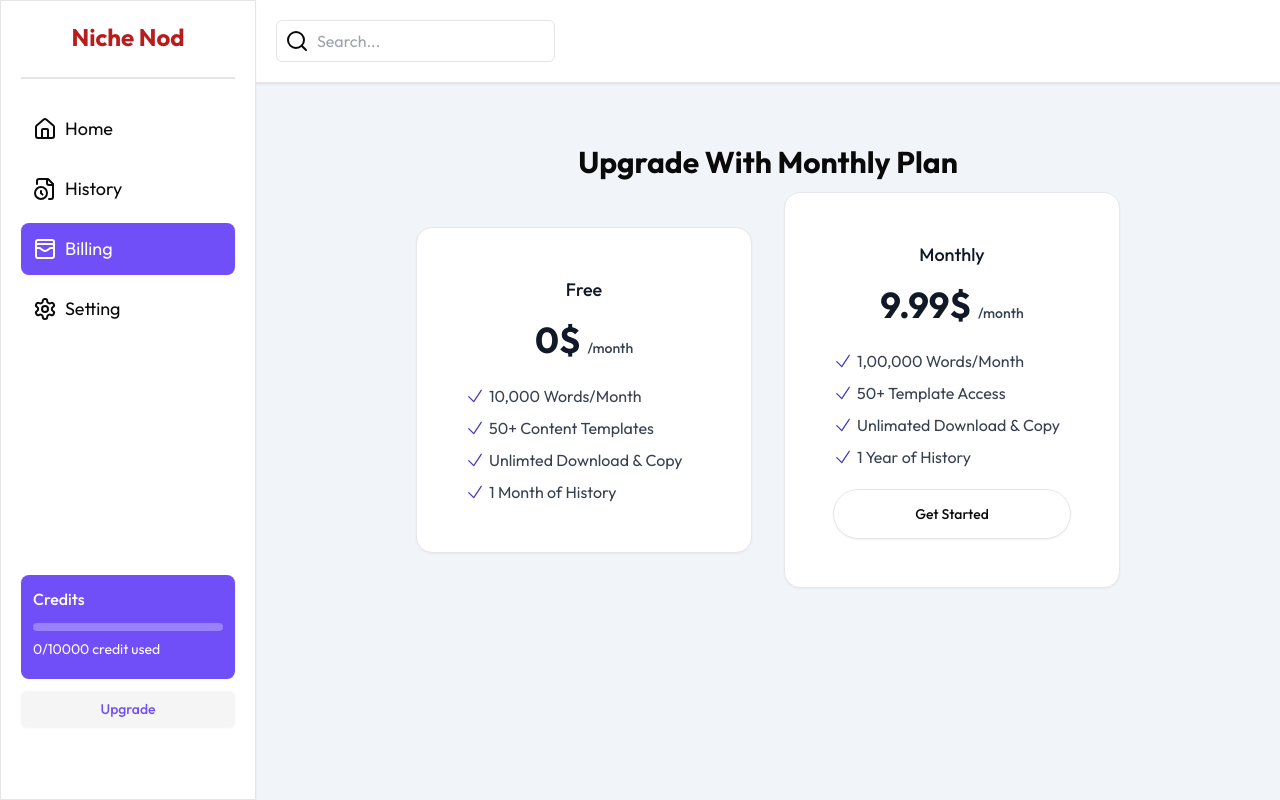
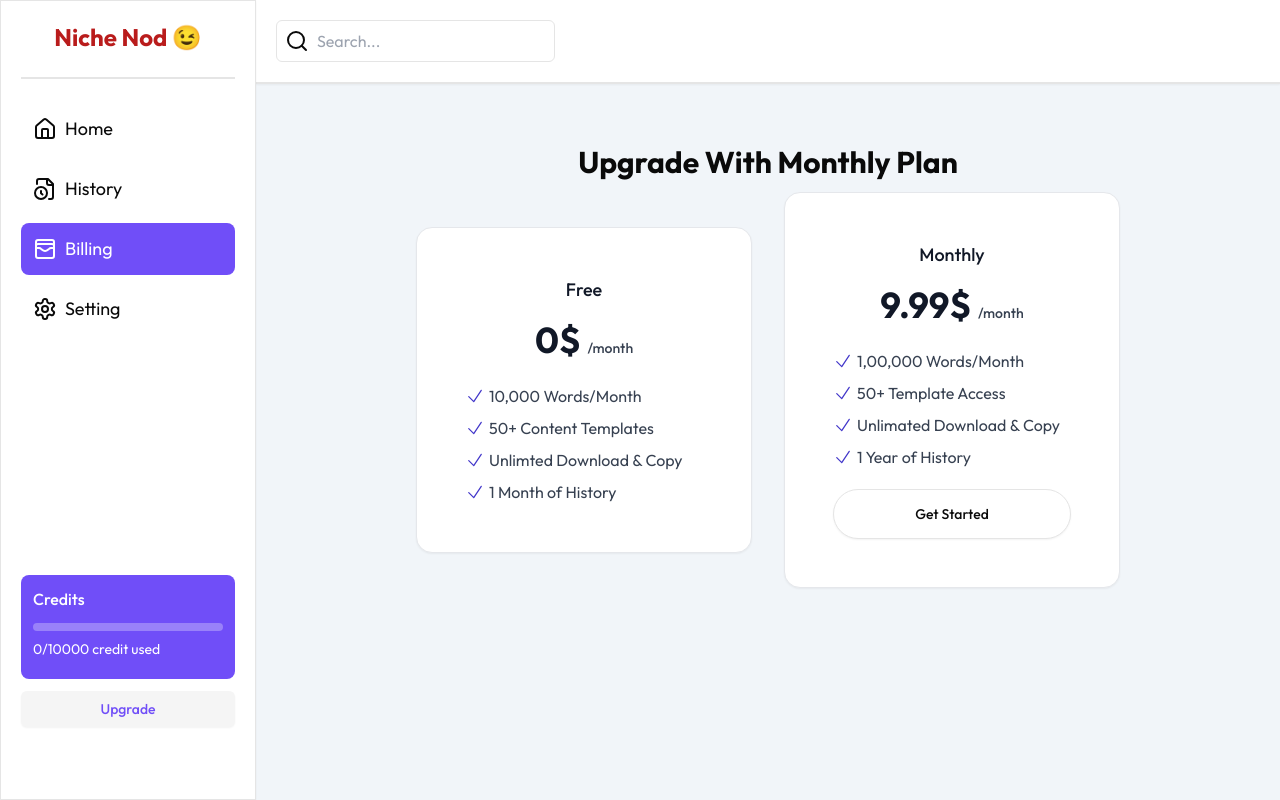
Before and after one commit to cjephuneh/aiContentGenerator, a Next.js app: page /dashboard/billing in a window 1280 px wide. Built offline with nearby package versions, Linux system fonts and the light colour scheme; no server answers.

Commit message:
Update SideNav and page.tsx to display updated branding

```diff
--- a/app/dashboard/_components/SideNav.tsx
+++ b/app/dashboard/_components/SideNav.tsx
@@ -41,7 +41,7 @@ function SideNav() {
     <div className='h-screen relative p-5 shadow-sm border bg-white'>
         <div className='flex justify-center'>
         {/* <Image src={'/logo.svg'} alt='logo' width={120} height={100} /> */}
-        <h1 className='text-2xl font-bold text-red-700'>Niche Nod</h1>
+        <h1 className='text-2xl font-bold text-red-700'>Niche Nod 😉</h1>
         </div>
         <hr className='my-6 border' />
         <div className='mt-3'>
--- a/app/page.tsx
+++ b/app/page.tsx
@@ -13,7 +13,7 @@ export default function Home() {
       <div>
         {/* <button type="button" className="hs-collapse-toggle size-9 flex justify-center items-center text-sm font-semibold rounded-lg border border-gray-200 text-gray-800 hover:bg-gray-100 disabled:opacity-50 disabled:pointer-events-none dark:text-white dark:border-neutral-700 dark:hover:bg-neutral-700" data-hs-collapse="#navbar-collapse-with-animation" aria-controls="navbar-collapse-with-animation" aria-label="Toggle navigation"> */}
           {/* <Image src={'/logo.svg'} alt="logo" width={150} height={150} /> */}
-          <h1 className="text-xl font-semibold dark:text-white">NichNode😉</h1>
+          <h1 className="text-xl font-semibold dark:text-white">NichNode</h1>
         {/* </button> */}
       </div>
     </div>
```
